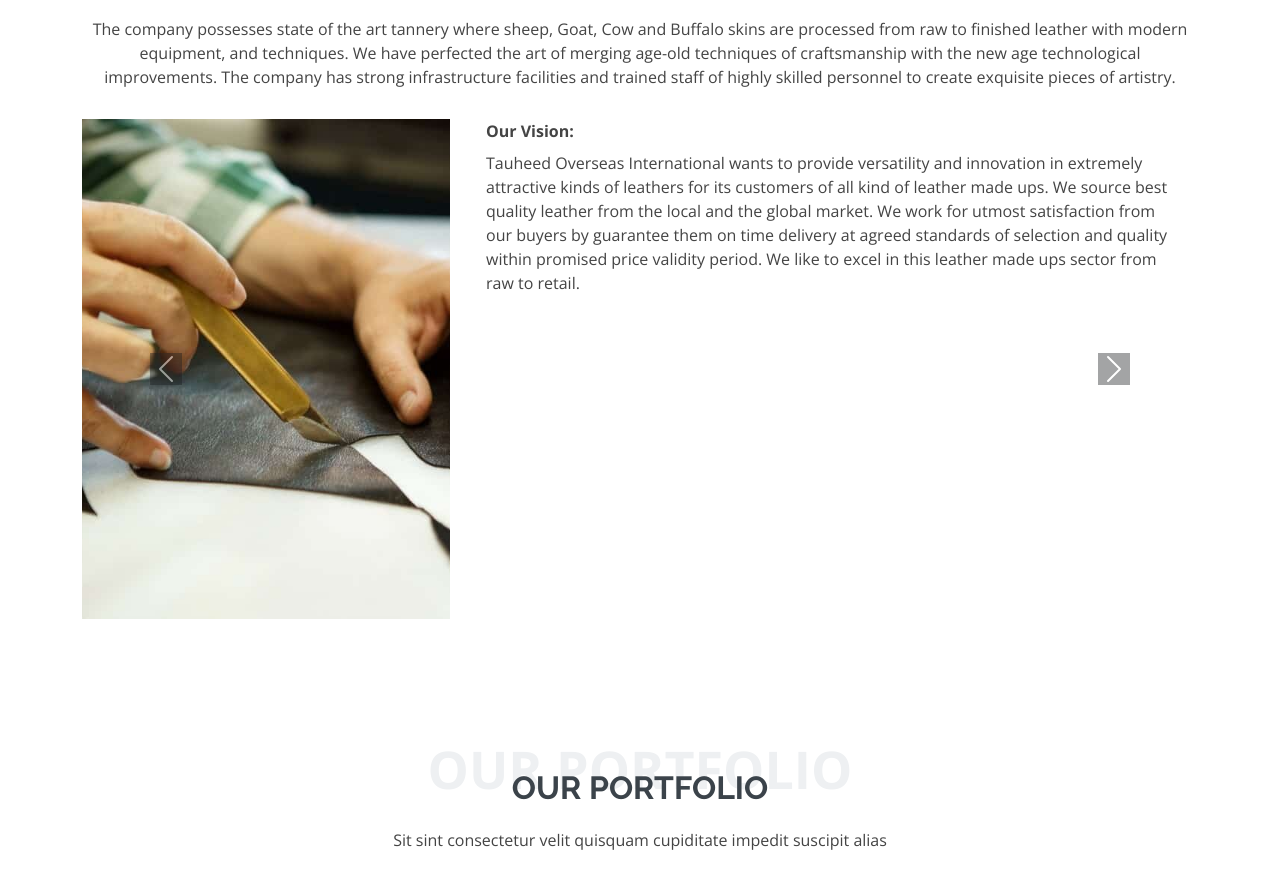
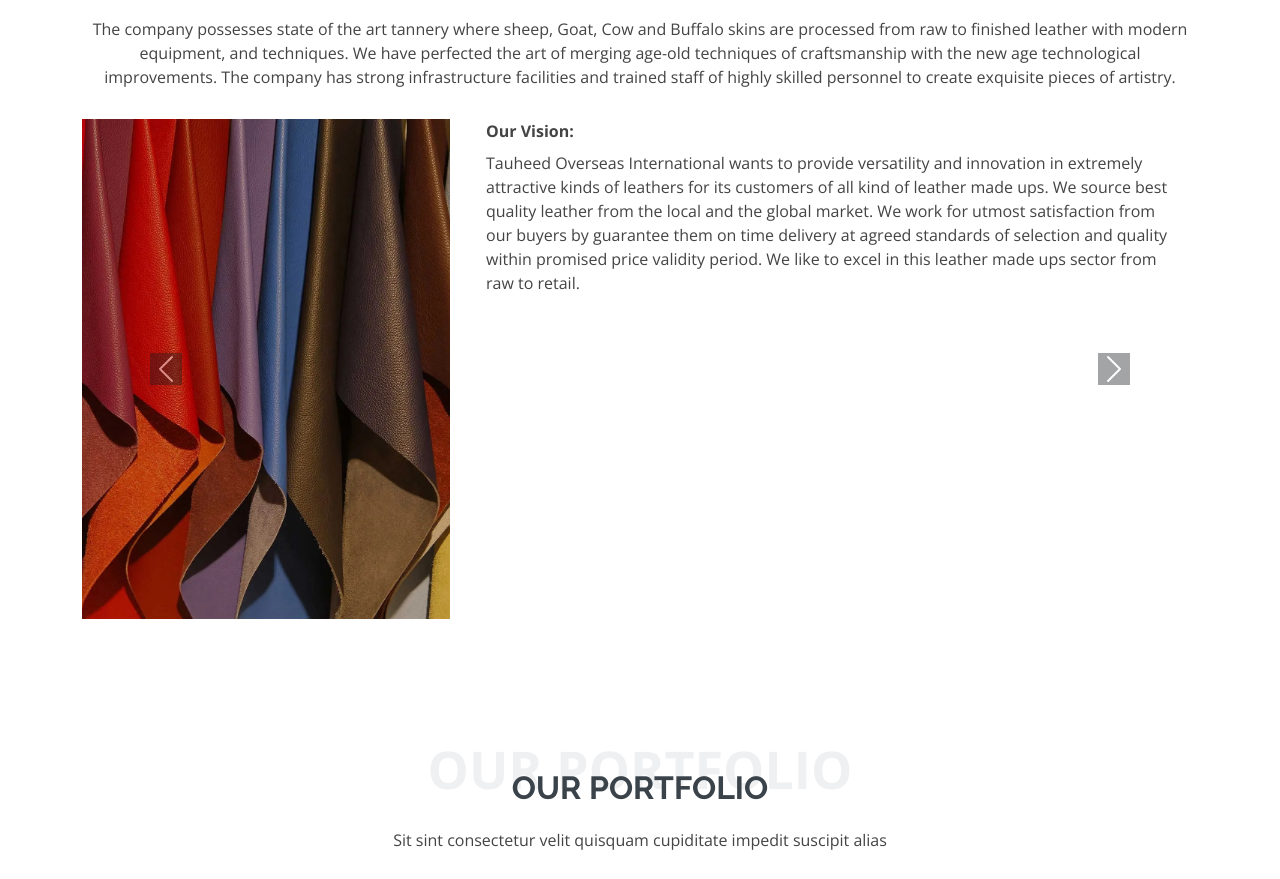
Before and after one commit to tauheedoverseas/tauheedoverseasinternational, a plain HTML site: page index.html in a window 1280 px wide. Shown: the part 931-1810 px from the top of the page. Drawn offline with nearby package versions, Linux system fonts and the light colour scheme.

Commit message:
img updtd

```diff
--- a/assets/css/style.css
+++ b/assets/css/style.css
@@ -615,7 +615,7 @@ section {
   min-height: 500px;
 }
 .image-2 {
-  background: url("../img/portfolio/portfolio-3.jpg") center center no-repeat;
+  background: url("../img/Tauheedoverseas2.jpg") center center no-repeat;
   background-size: cover;
   min-height: 500px;
 }
--- a/index.html
+++ b/index.html
@@ -117,7 +117,7 @@
             </div>
             <div class="carousel-item">
               <div class="row">
-                <div class="image col-lg-4 d-flex align-items-stretch justify-content-center justify-content-lg-start">
+                <div class="image-2 col-lg-4 d-flex align-items-stretch justify-content-center justify-content-lg-start">
                 </div>
                 <div class="col-lg-8 d-flex flex-column align-items-stretch">
                   <div class="content ps-lg-4 d-flex flex-column justify-content-center">
```
Also changed, not shown: assets/img/Tauheedoverseas2.jpg (added).
